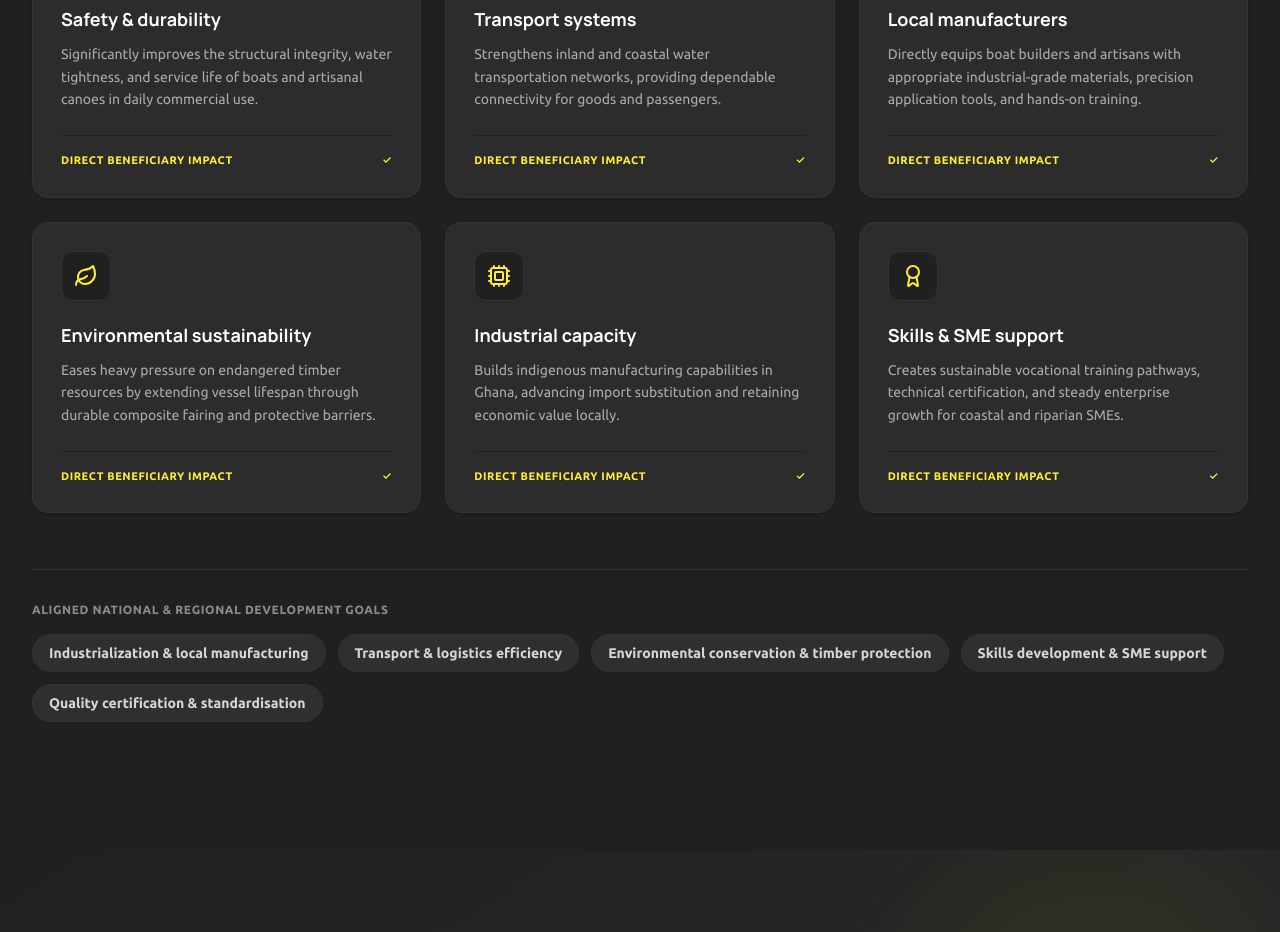
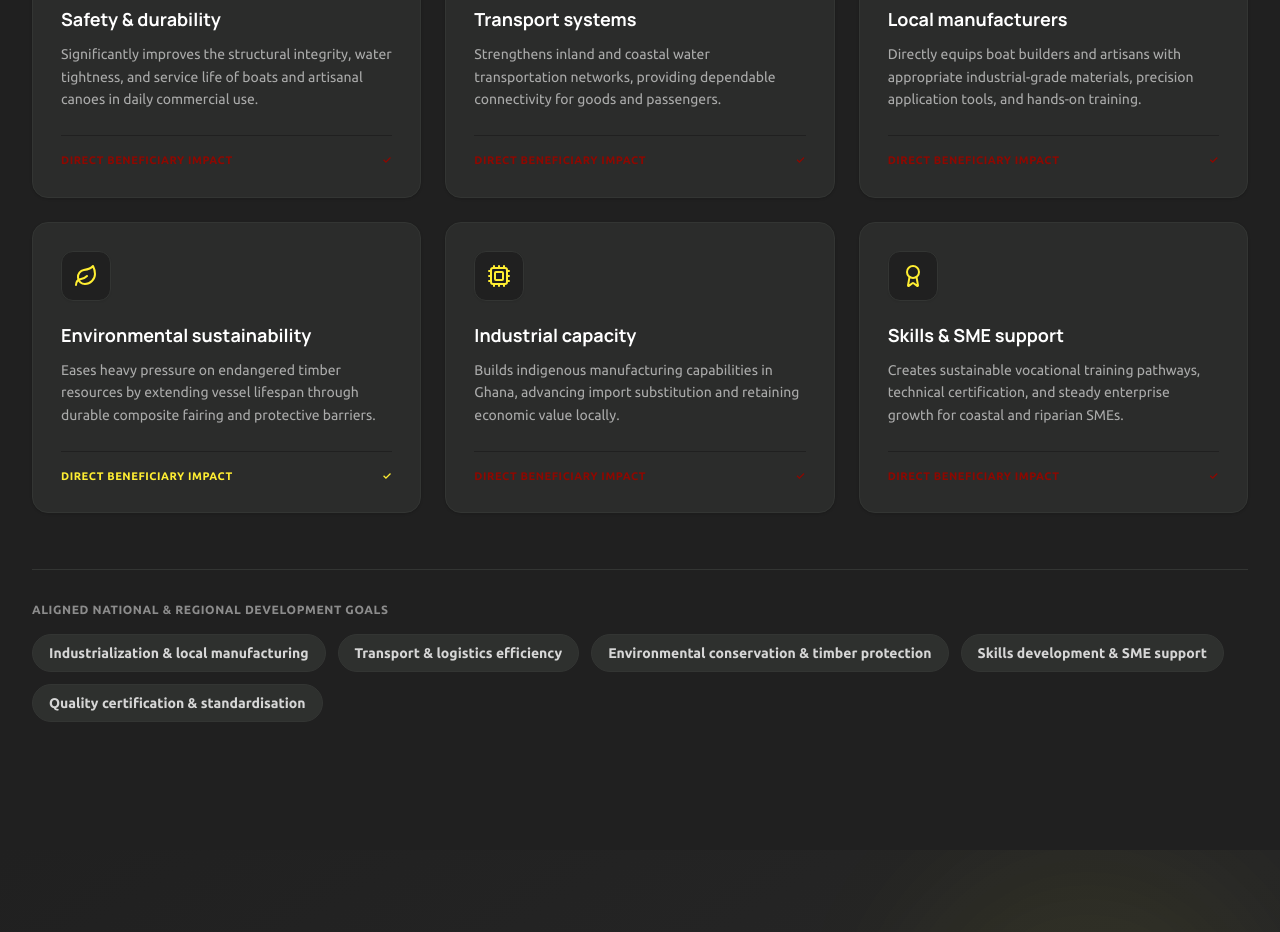
Before and after one commit to armahphilipa/Laus-Deo, a React (Vite) app: page / in a window 1280 px wide. Shown: the part 6040-6972 px from the top of the page. Built offline with nearby package versions, Linux system fonts and the light colour scheme.

Commit message:
Fix ID and class name for impact card div

```diff
--- a/src/components/Impact.tsx
+++ b/src/components/Impact.tsx
@@ -78,7 +78,7 @@ export const Impact: React.FC = () => {
                 </p>
               </div>
 
-              <div id="impact-card-sustainability" className="mt-6 pt-4 border-t border-[#202020] flex items-center justify-between text-[11px] font-semibold text-[#FFEE32] uppercase tracking-wider">
+              <div id="impact-card-text" className="mt-6 pt-4 border-t border-[#202020] flex items-center justify-between text-[11px] font-semibold text-[#FFEE32] uppercase tracking-wider">
                 <span>Direct Beneficiary Impact</span>
                 <span>✓</span>
               </div>
```
